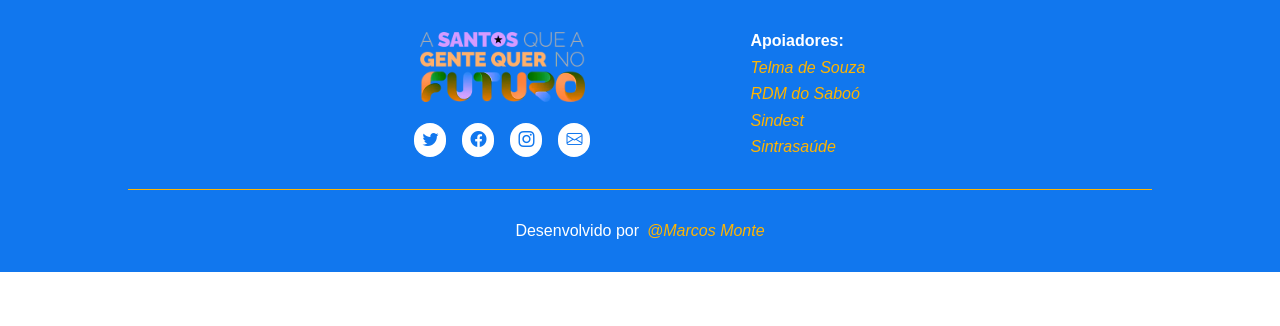
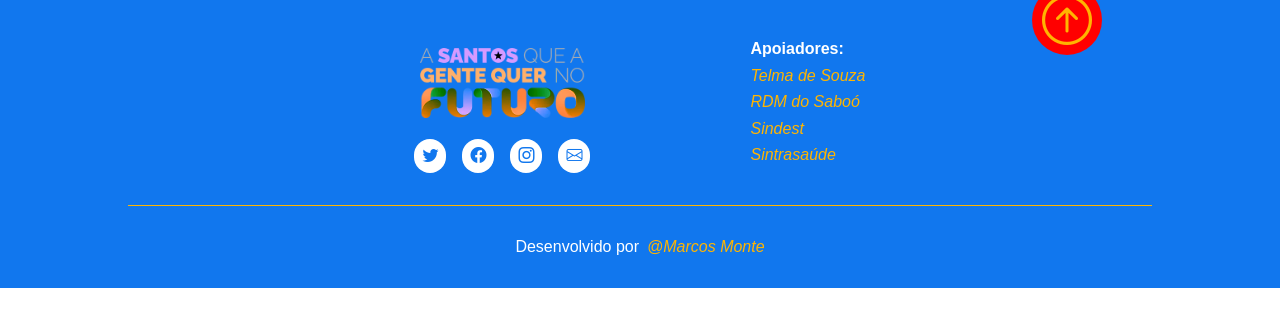
Before and after one commit to Marcos-Monte/thiago-andrade, a Next.js app: page /components/Footer/Footer in a window 1280 px wide. Shown: the top 326 px of the page. Built offline with nearby package versions, Linux system fonts and the light colour scheme; a web font is replaced by a local one.

Commit message:
Adicionando 'Link' no componente Footer, para que ao ser clicado direcionar para o topo da pagina

```diff
--- a/src/pages/components/Footer/Footer.jsx
+++ b/src/pages/components/Footer/Footer.jsx
@@ -1,3 +1,5 @@
+import Link from 'next/link';
+
 import styles from './Footer.module.css';
 
 import Logotype from '../Logotype/Logotype';
@@ -11,6 +13,10 @@ export default function Footer(){
             <div className={`${styles.container} limit`}>
 
                 <div className={styles.containerLinks}>
+
+                <Link href="">
+                    <i className={`bi bi-arrow-up-circle ${styles.toTheTop}`}></i>
+                </Link>
 
                     <Logotype style={styles.image} />
 
@@ -27,6 +33,8 @@ export default function Footer(){
                 Desenvolvido por<a href="https://www.linkedin.com/in/montemarcos/">@Marcos Monte</a>
 
             </p>
+
+
         </footer>
     )
 }
--- a/src/pages/components/Footer/Footer.module.css
+++ b/src/pages/components/Footer/Footer.module.css
@@ -13,7 +13,8 @@
     align-items: center;
     flex-wrap: wrap;
     padding: 2rem;
-    gap: 10rem
+    gap: 10rem;
+    position: relative;
 }
 
 .containerLinks{
@@ -70,10 +71,31 @@
     font-weight: 500;
 }
 
+.toTheTop{
+    display: flex;
+    justify-content: center;
+    align-items: center;
+    position: absolute;
+    bottom: 150px;
+    right: 50px;
+    width: 70px;
+    height: 70px;
+    border-radius: 100px;
+    font-size: 50px;
+    color: var(--gradient-yellow);
+    background-color: var(--background-menu);
+}
+
+
 /* Hover */
 .boxMidias>a:hover{
     background-color: var(--background-hover-midia);
     color: var(--background-midia)
+}
+
+.toTheTop:hover{
+    bottom: 170px;
+    transition: transform 8s ease;
 }
 
 .assignature>a:hover, .containerApoio>a:hover{
```
Also changed, not shown: src/pages/components/Form/Form.jsx (+5 -5 lines).
